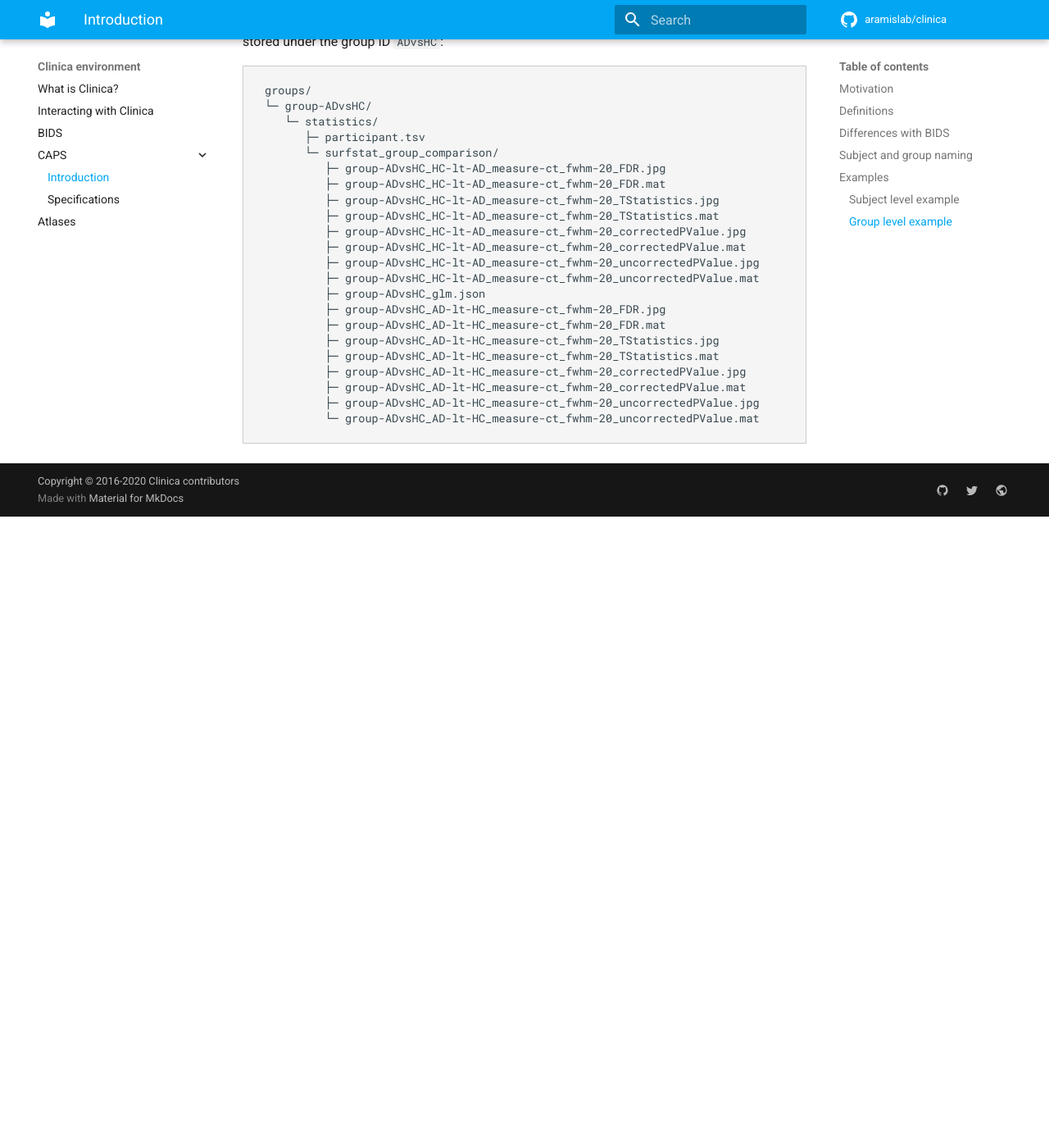
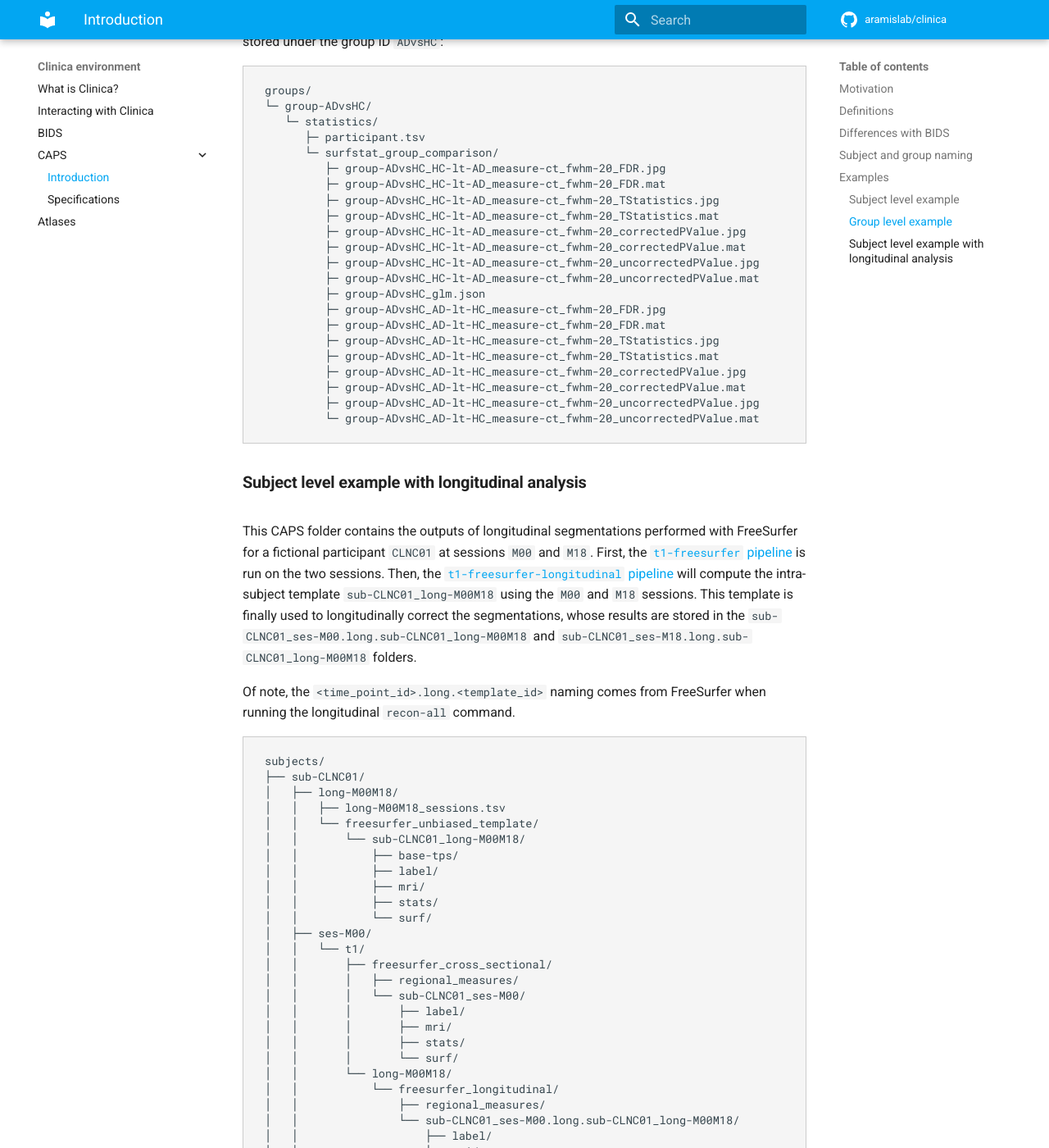
Before and after one commit to aramis-lab/clinica, an MkDocs documentation site: the page built from docs/CAPS/Introduction.md, in a window 1280 px wide and 1400 px high, scrolled down 2693 px. Shown: the whole window at 82% size. Built offline with MkDocs 1.6.1 and Material for MkDocs 9.7.7, drawn with Linux system fonts in a browser that asks for light colours; comment, search, counter and statistics services are not loaded; before the commit the page ends 3323 px from its top, so only the background shows below that; some of the changed text lies outside the part shown.

Commit message:
Add CAPS longitudinal example

````diff
--- a/docs/CAPS/Introduction.md
+++ b/docs/CAPS/Introduction.md
@@ -101,3 +101,59 @@ groups/
          ├─ group-ADvsHC_AD-lt-HC_measure-ct_fwhm-20_uncorrectedPValue.jpg
          └─ group-ADvsHC_AD-lt-HC_measure-ct_fwhm-20_uncorrectedPValue.mat
 ```
+
+### Subject level example with longitudinal analysis
+This CAPS folder contains the outputs of longitudinal segmentations performed with FreeSurfer for a fictional participant `CLNC01` at sessions `M00` and `M18`. First, the [`t1-freesurfer` pipeline](../../Pipelines/T1_FreeSurfer) is run on the two sessions. Then, the [`t1-freesurfer-longitudinal` pipeline](../../Pipelines/T1_FreeSurfer_Longitudinal) will compute the intra-subject template `sub-CLNC01_long-M00M18` using the `M00` and `M18` sessions. This template is finally used to longitudinally correct the segmentations, whose results are stored in the `sub-CLNC01_ses-M00.long.sub-CLNC01_long-M00M18` and `sub-CLNC01_ses-M18.long.sub-CLNC01_long-M00M18` folders.
+
+Of note, the `<time_point_id>.long.<template_id>` naming comes from FreeSurfer when running the longitudinal `recon-all` command.
+
+```Text
+subjects/
+├── sub-CLNC01/
+│   ├── long-M00M18/
+│   │   ├── long-M00M18_sessions.tsv
+│   │   └── freesurfer_unbiased_template/
+│   │       └── sub-CLNC01_long-M00M18/
+│   │           ├── base-tps/
+│   │           ├── label/
+│   │           ├── mri/
+│   │           ├── stats/
+│   │           └── surf/
+│   ├── ses-M00/
+│   │   └── t1/
+│   │       ├── freesurfer_cross_sectional/
+│   │       │   ├── regional_measures/
+│   │       │   └── sub-CLNC01_ses-M00/
+│   │       │       ├── label/
+│   │       │       ├── mri/
+│   │       │       ├── stats/
+│   │       │       └── surf/
+│   │       └── long-M00M18/
+│   │           └── freesurfer_longitudinal/
+│   │               ├── regional_measures/
+│   │               └── sub-CLNC01_ses-M00.long.sub-CLNC01_long-M00M18/
+│   │                   ├── label/
+│   │                   ├── mri/
+│   │                   ├── stats/
+│   │                   └── surf/
+│   └── ses-M18/
+│       └── t1/
+│           ├── freesurfer_cross_sectional/
+│           │   ├── regional_measures/
+│           │   └── sub-CLNC01_ses-M18/
+│           │       ├── label/
+│           │       ├── mri/
+│           │       ├── stats/
+│           │       └── surf/
+│           └── long-M00M18
+│               └── freesurfer_longitudinal
+│                   ├── regional_measures
+│                   └── sub-CLNC01_ses-M18.long.sub-CLNC01_long-M00M18/
+│                       ├── label/
+│                       ├── mri/
+│                       ├── stats/
+│                       └── surf/
+└── sub-CLNC02/
+    ├── ...
+
+```
````
